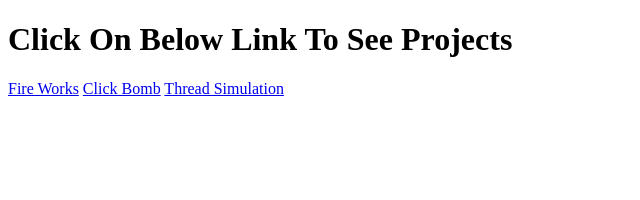
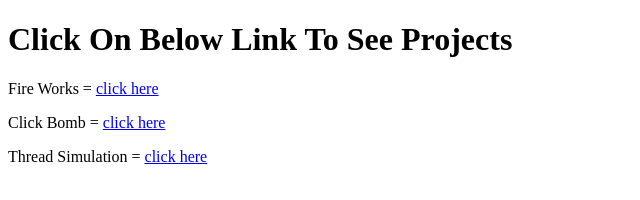
Before and after one commit to sakivc/home, a plain HTML site: page index.html in a window 1280 px wide. Shown: the whole page, without its empty margins (0-640 px from the left). Drawn offline with Linux system fonts and the light colour scheme.

Commit message:
Update index.html
updated display format

```diff
--- a/index.html
+++ b/index.html
@@ -7,8 +7,8 @@
     </head>
     <body>
         <h1>Click On Below Link To See Projects</h1>
-        <a href="https://sakivc.github.io/fire-works/">Fire Works</a>
-        <a href="https://sakivc.github.io/click-bomb/">Click Bomb</a>
-        <a href="https://sakivc.github.io/thread/">Thread Simulation</a>
+        <p>Fire Works = <a href="https://sakivc.github.io/fire-works/">click here</a> </p>
+        <p>Click Bomb = <a href="https://sakivc.github.io/click-bomb/">click here</a> </p>
+        <p>Thread Simulation = <a href="https://sakivc.github.io/thread/">click here</a> </p>
     </body>
 </html>
```
